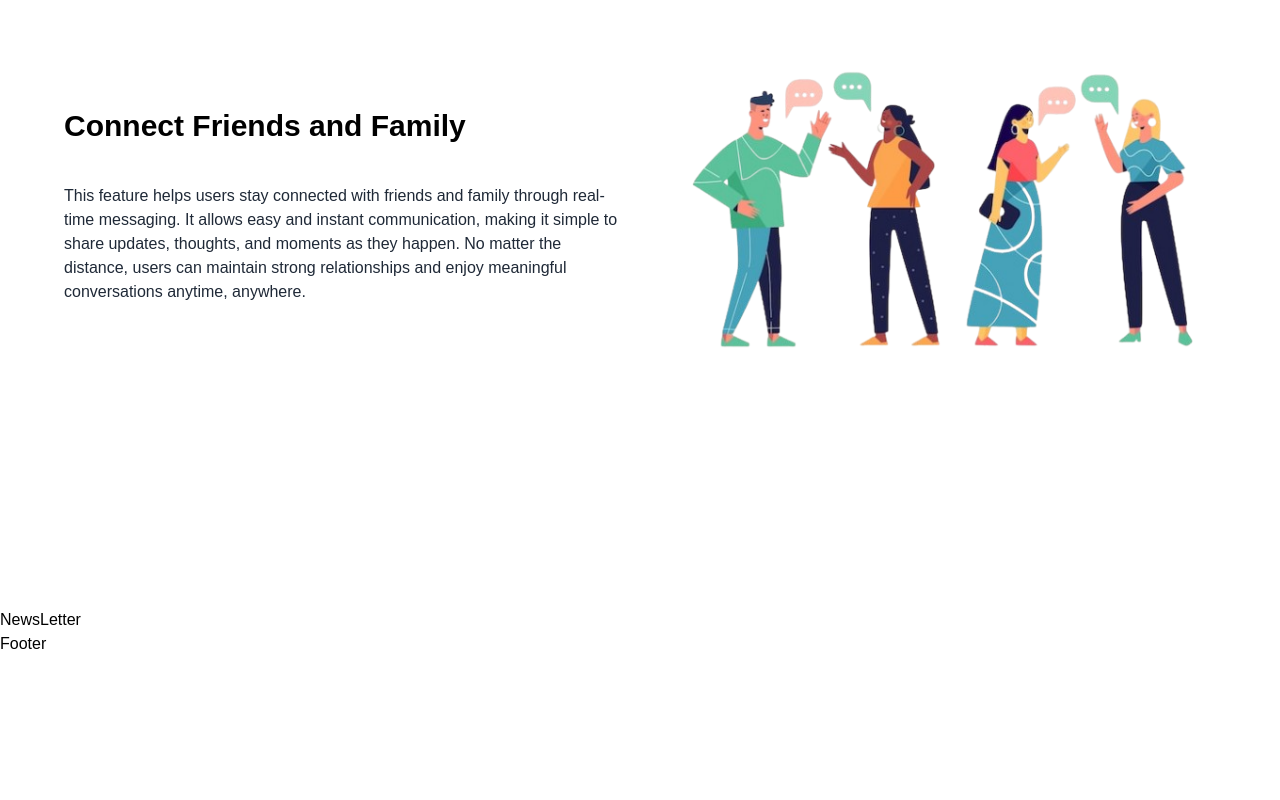
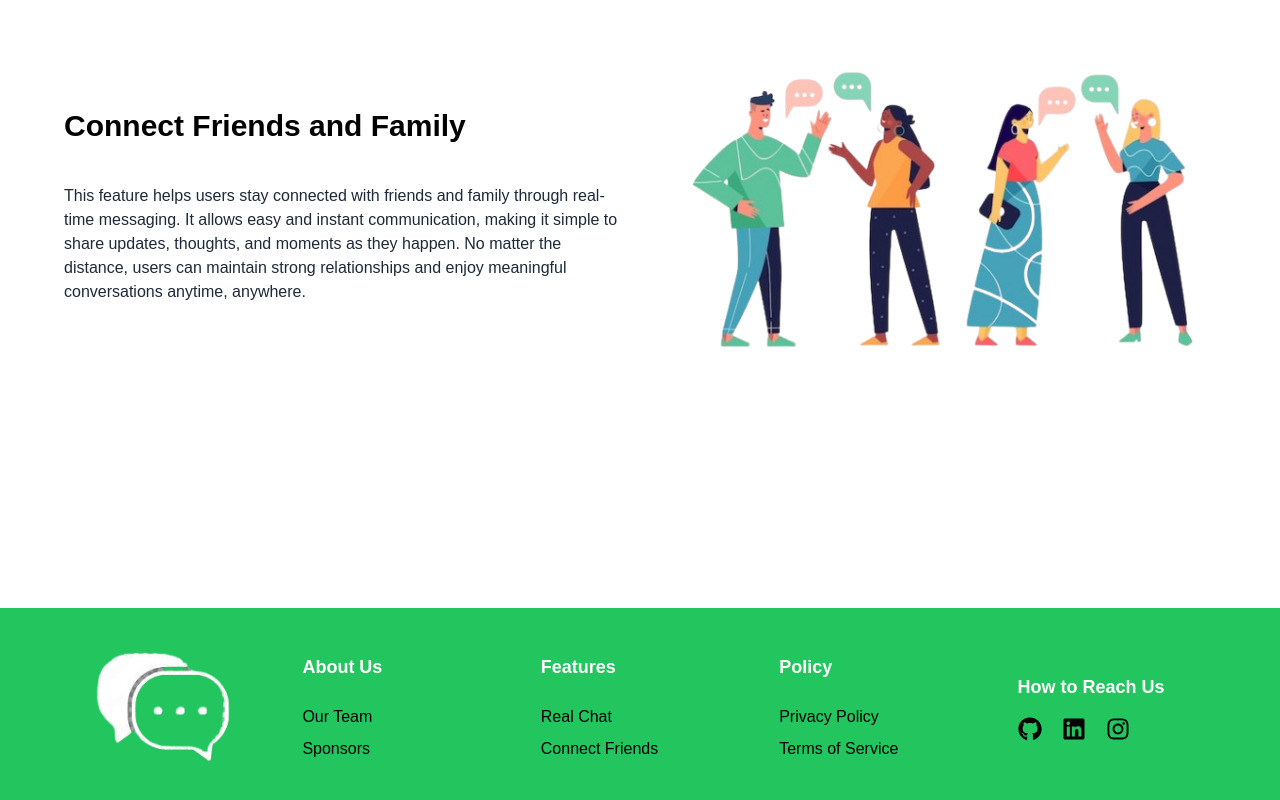
Before and after one commit to Ibrahim-Abdirashid/chatting-web-application, a React (Vite) app: page / in a window 1280 px wide. Shown: the part 1696-2496 px from the top of the page. Before the commit the page ends 2352 px from the top, so only its background shows below. Built offline with nearby package versions, Linux system fonts and the light colour scheme.

Commit message:
added footer UI

```diff
--- a/package.json
+++ b/package.json
@@ -14,6 +14,7 @@
     "react": "^19.2.0",
     "react-dom": "^19.2.0",
     "react-hot-toast": "^2.6.0",
+    "react-icons": "^5.5.0",
     "react-router-dom": "^7.11.0",
     "react-snowfall": "^2.4.0",
     "react-type-animation": "^3.2.0",
--- a/src/Pages/Home.jsx
+++ b/src/Pages/Home.jsx
@@ -11,7 +11,6 @@ const Home = () => {
 
         <Hero />
         <Features />
-        <NewsLetter />
 
 
 
--- a/src/components/Home/Footer.jsx
+++ b/src/components/Home/Footer.jsx
@@ -1,9 +1,73 @@
-import React from 'react'
+import React from "react";
+import { Link } from "react-router-dom";
+import { FaGithub, FaLinkedin, FaInstagram } from "react-icons/fa";
 
 const Footer = () => {
   return (
-    <div>Footer</div>
-  )
-}
+    <div className="bg-green-500">
+      <div className="max-w-6xl mx-auto mt-20 grid grid-cols-5 items-center   gap-10">
+        {/* divka logada */}
+        <div>
+          <Link to="/">
+            <img src="./foterlogo.png" alt="" />
+          </Link>
+        </div>
+        {/* about */}
+        <div className="flex flex-col gap-2">
+          <h2 className="text-white text-lg font-bold mb-4">About Us</h2>
+          <div className="flex flex-col space-y-2">
+            <p>Our Team</p>
+            <p>Sponsors</p>
+          </div>
+        </div>
+        {/* Features */}
+        <div className="flex flex-col gap-2">
+          <h2 className="text-white text-lg font-bold mb-4">Features</h2>
+          <div className="flex flex-col space-y-2">
+            <p>Real Chat</p>
+            <p>Connect Friends</p>
+          </div>
+        </div>
+        {/* policy */}
+        <div className="flex flex-col gap-2">
+          <h2 className="text-white text-lg font-bold mb-4">Policy</h2>
+          <div className="flex flex-col space-y-2">
+            <p >Privacy Policy</p>
+            <p>Terms of Service</p>
+          </div>
+        </div>
+        {/* How to Reachme */}
+        <div>
+          <h2 className="text-white text-lg font-bold mb-4">How to Reach Us</h2>
+          <div className="flex space-x-5 text-2xl">
+            <a
+              href="https://github.com/ibrahim-abdirashid"
+              target="_blank"
+              rel="noopener noreferrer"
+            >
+              <FaGithub />
+            </a>
 
-export default Footer
+            <a
+              href="https://linkedin.com/in/ibrahim-abdirashid-3803a9233"
+              target="_blank"
+              rel="noopener noreferrer"
+            >
+              <FaLinkedin />
+            </a>
+
+            <a
+              href="https://twitter.com/USERNAME"
+              target="_blank"
+              rel="noopener noreferrer"
+            >
+              <FaInstagram />
+            </a>
+          </div>
+        </div>
+      </div>
+    </div>
+  );
+};
+
+export default Footer;
```
Also changed, not shown: public/foterlogo.png (added), 1 other file (tests, documents, lock files or other folders).
